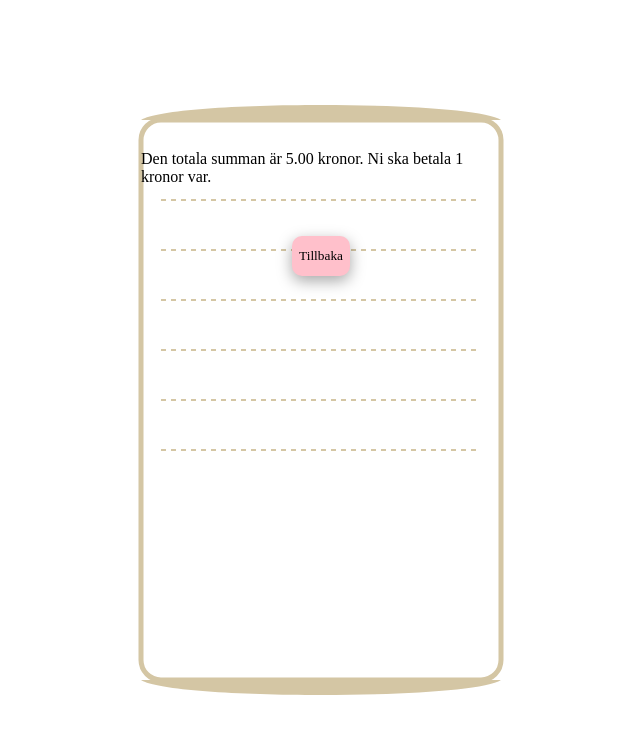
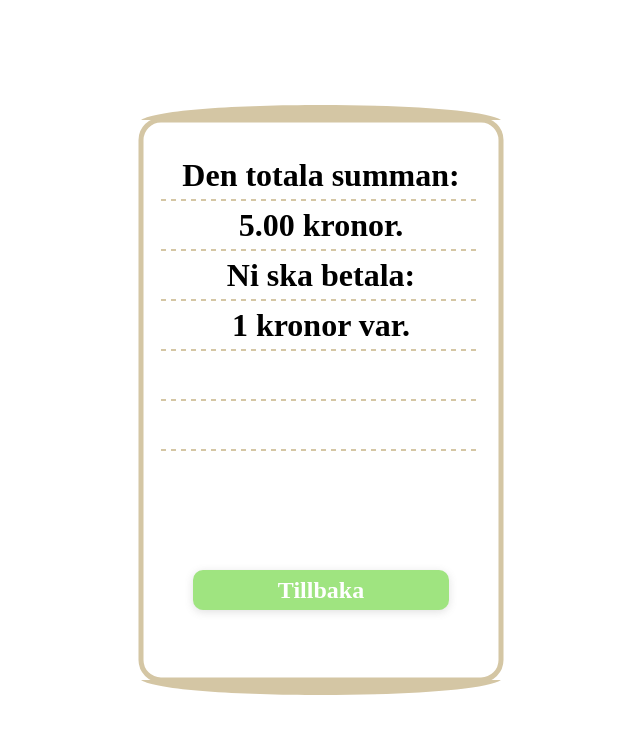
Before and after one commit to moasjogren/split-bill, a plain HTML site: page Index.html in a window 1280 px wide. Both pictures are taken after typing "5", "5" into the empty fields and a click on the button "Beräkna". Shown: the whole page, without its empty margins (319-959 px from the left). Drawn offline with Linux system fonts and the light colour scheme; a web font is replaced by a local one.

Commit message:
Fixade lite styling och javascript

```diff
--- a/Index.html
+++ b/Index.html
@@ -25,6 +25,7 @@
                 class="input-friends"
                 id="friends"
                 name="friends"
+                min="1"
               />
             </article>
             <!-- Summa -->
@@ -46,13 +47,16 @@
             </article>
 
             <!-- Submit -->
-            <button class="section-btn">Beräkna</button>
-            <button class="random">Slumpa</button>
+            <button class="section-btn send">Beräkna</button>
+            <button class="random">
+              <img src="./icons/dice.svg" alt="" />
+            </button>
           </form>
         </div>
         <div class="back">
           <p class="total-sum"></p>
-          <button class="section-btn">Tillbaka</button>
+          <p class="random-tip"></p>
+          <button class="section-btn go-back">Tillbaka</button>
         </div>
       </div>
     </section>
--- a/css/style.css
+++ b/css/style.css
@@ -41,6 +41,9 @@
 }
 .section-headline {
   font-size: 2rem;
+  letter-spacing: 2px;
+  text-shadow: 0 1px 2px;
+  color: rgb(56, 61, 57);
 }
 .section-article-container {
   font-size: 1.5rem;
@@ -49,10 +52,10 @@
   transform: translateY(22px);
 }
 .section-article-container:nth-of-type(2) {
-  transform: translateY(2px);
+  transform: translateY(-12px);
 }
 .section-article-container:nth-of-type(3) {
-  transform: translateY(-10px);
+  transform: translateY(-40px);
 }
 .input-friends,
 .input-sum {
@@ -100,7 +103,6 @@ input[type="range"] {
 form {
   display: flex;
   flex-direction: column;
-
   width: 80%;
   height: 100%;
   justify-content: space-between;
@@ -113,17 +115,70 @@ form {
 
 .section-btn {
   padding: 0.5em;
-  background-color: pink;
+  background-color: rgb(159, 228, 128);
   transform: translateY(50px);
   border-radius: 10px;
   border: none;
   outline: none;
   height: 40px;
-  box-shadow: rgba(0, 0, 0, 0.35) 0px 5px 15px;
+  box-shadow: rgba(99, 99, 99, 0.2) 0px 2px 8px 0px;
   cursor: pointer;
+  width: 80%;
+  align-self: center;
+  color: white;
+  transition: all 0.3s linear;
+  font-weight: bold;
+  font-size: 1.5rem;
+  line-height: 2px;
+}
+
+.section-btn:hover {
+  background-color: rgb(94, 161, 65);
 }
 
 .section-btn:active {
   box-shadow: rgba(50, 50, 93, 0.25) 0px 30px 60px -12px inset,
     rgba(0, 0, 0, 0.3) 0px 18px 36px -18px inset;
 }
+.send {
+  margin-bottom: 50px;
+}
+
+.random {
+  background: none;
+  border: none;
+  cursor: pointer;
+  position: absolute;
+  bottom: 100px;
+  right: 40px;
+}
+.random:hover {
+  animation: dice 2s infinite;
+}
+.back {
+  justify-content: space-between;
+  padding: 40px;
+}
+.total-sum {
+  font-weight: bold;
+  font-size: 2em;
+  text-align: center;
+  line-height: 50px;
+}
+.go-back {
+  margin-bottom: 100px;
+}
+
+@keyframes dice {
+  0% {
+    scale: 1;
+  }
+  50% {
+    scale: 1.2;
+  }
+
+  100% {
+    scale: 1;
+    rotate: 360deg;
+  }
+}
--- a/js/script2.js
+++ b/js/script2.js
@@ -74,6 +74,7 @@ const tip = document.querySelector(".input-tip");
 const result = document.querySelector("p");
 const total = document.querySelector(".total-sum");
 const btn = document.querySelectorAll(".section-btn");
+const randomTip = document.querySelector(".random-tip");
 
 document.querySelector(".dricks").innerHTML = tip.value + "%";
 
@@ -82,6 +83,10 @@ btn.forEach((btn) => {
     event.preventDefault();
     if (btn.innerHTML !== "Tillbaka") {
       totalSum();
+    } else if (btn.innerHTML === "Tillbaka") {
+      friends.value = 0;
+      sum.value = 0;
+      tip.value = 0;
     }
     document.querySelector(".card").classList.toggle("flipped");
   });
@@ -90,11 +95,13 @@ btn.forEach((btn) => {
 document.querySelector(".random").addEventListener("click", (event) => {
   event.preventDefault();
   result.innerHTML = "";
-  let tips = +sum.value * (+tip.value / 100);
-  const randomGuest = Math.floor(Math.random() * +friends.value + 1);
-  total.innerHTML = `Unlucky one: Guest ${randomGuest}, Pays it all: ${
+  let randomProcent = Math.floor(Math.random() * 25) + 1;
+  let tips = +sum.value * (+randomProcent / 100);
+  const randomGuest = Math.floor(Math.random() * +friends.value) + 1;
+  total.innerHTML = `Unlucky one: <br/>Guest ${randomGuest} <br/> Pays it all: <br/>${
     +sum.value + +tips
-  }`;
+  } kronor`;
+  randomTip.innerHTML = `(Random dricks: ${randomProcent}%)`;
   document.querySelector(".card").classList.toggle("flipped");
 });
 
@@ -106,7 +113,9 @@ function totalSum() {
   let totalTip = +sum.value * (+tip.value / 100);
   let totalPrice = +totalTip + +sum.value;
   let eachPrice = +totalPrice / +friends.value;
-  total.innerHTML = `Den totala summan är ${totalPrice.toFixed(
+  total.innerHTML = `Den totala summan: <br/>${totalPrice.toFixed(
     2
-  )} kronor. Ni ska betala ${Math.ceil(eachPrice)} kronor var.`;
+  )} kronor.<br/> Ni ska betala: <br/> ${
+    friends.value > 0 ? Math.ceil(eachPrice) : 0
+  } kronor var.`;
 }
```
Also changed, not shown: icons/dice.svg (added).
